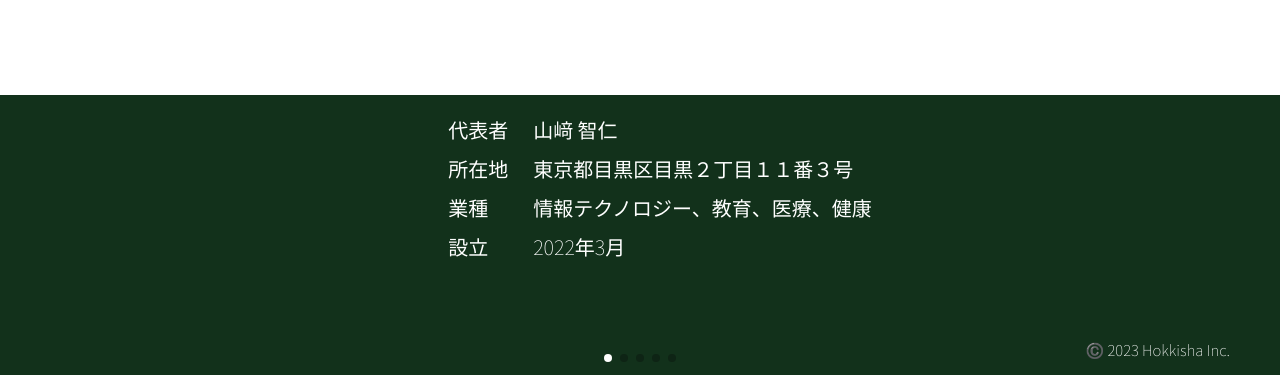
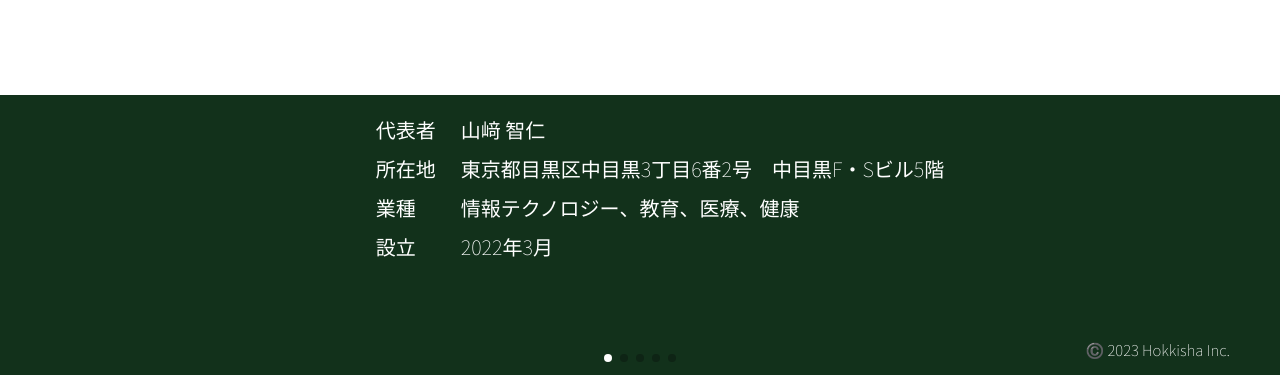
Before and after one commit to hokkisha/hokkisha.github.io, a plain HTML site: page index.html in a window 1280 px wide. Shown: the part 425-800 px from the top of the page. Drawn offline with nearby package versions, Linux system fonts and the light colour scheme.

Commit message:
"トップページの所在地も変更"

```diff
--- a/index.html
+++ b/index.html
@@ -33,7 +33,7 @@
               <div class="info-item-content">山﨑 智仁</div>
 
               <div class="info-item-title">所在地</div>
-              <div class="info-item-content">東京都目黒区目黒２丁目１１番３号</div>
+              <div class="info-item-content">東京都目黒区中目黒3丁目6番2号　中目黒F・Sビル5階</div>
 
               <div class="info-item-title">業種</div>
               <div class="info-item-content">情報テクノロジー、教育、医療、健康</div>
```
